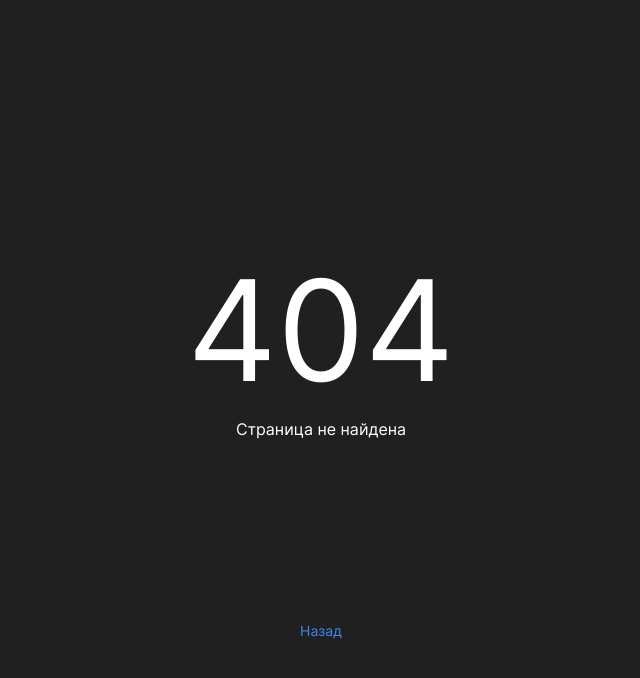
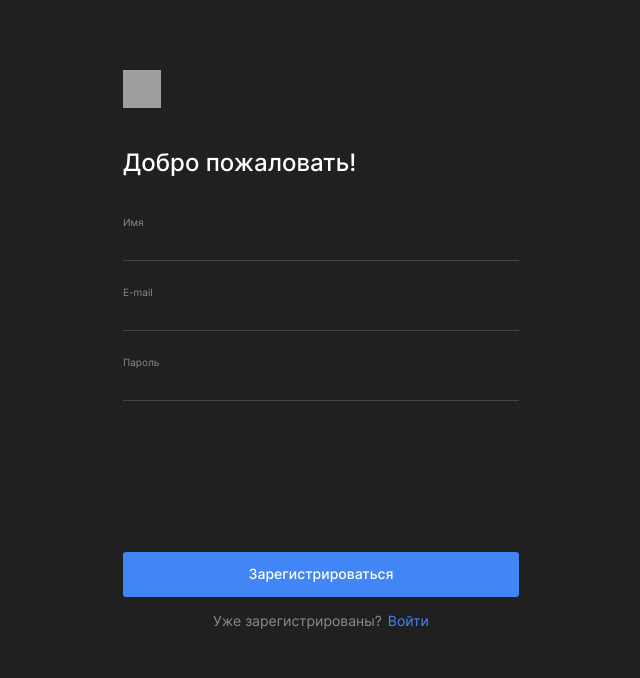
Before and after one commit to x-borz/movies-explorer-frontend, a React (Create React App) app: page / in a window 1280 px wide. Before the commit this address had no page. Shown: the top 678 px of the page, without its empty margins (319-959 px from the left). Built offline with nearby package versions, Linux system fonts and the light colour scheme; grey boxes are pictures that could not be loaded.

Commit message:
feat. Добавить компонент Register, Login

```diff
--- a/src/components/App/App.js
+++ b/src/components/App/App.js
@@ -4,6 +4,9 @@ import Footer from "../Footer/Footer";
 import Movies from "../Movies/Movies";
 import SavedMovies from "../SavedMovies/SavedMovies";
 import NotFound from "../NotFound/NotFound";
+import Auth from "../Auth/Auth";
+import Register from "../Register/Register";
+import Login from "../Login/Login";
 
 function App() {
   return (
@@ -12,7 +15,9 @@ function App() {
       {/*<Movies/>*/}
       {/*<SavedMovies/>*/}
       {/*<Footer/>*/}
-      <NotFound/>
+      {/*<NotFound/>*/}
+      <Register/>
+      {/*<Login/>*/}
     </div>
   );
 }
--- /dev/null
+++ b/src/components/Auth/Auth.css
@@ -0,0 +1,116 @@
+.auth {
+  display: flex;
+  flex-direction: column;
+  width: 396px;
+}
+
+.auth__logo {
+  margin-top: 70px;
+}
+
+.auth__title {
+  margin: 40px 0 0 0;
+  padding: 0;
+  font-style: normal;
+  font-weight: 500;
+  font-size: 24px;
+  line-height: 29px;
+  color: #fff;
+}
+
+.auth__form {
+  margin-top: 32px;
+  display: flex;
+  flex-direction: column;
+}
+
+.auth__label {
+  margin-top: 7px;
+  font-style: normal;
+  font-weight: 400;
+  font-size: 10px;
+  line-height: 1.2;
+  color: #8b8b8b;
+}
+
+.auth__input {
+  margin-top: 5px;
+  padding: 0 0 10px 0;
+  border: none;
+  border-bottom: #424242 1px solid;
+  background-color: transparent;
+  outline: none;
+  font-style: normal;
+  font-weight: 400;
+  font-size: 14px;
+  line-height: 1.21;
+  color: #fff;
+}
+
+.auth__input_type_error {
+  color: #ee3465;
+}
+
+.auth__input:focus {
+  border-bottom-color: #4285f4;
+}
+
+.auth__error {
+  margin-top: 6px;
+  height: 12px;
+  font-style: normal;
+  font-weight: 400;
+  font-size: 10px;
+  line-height: 1.2;
+  color: #ee3465;
+}
+
+.auth__submit_btn {
+  margin-top: 133px;
+  height: 45px;
+  background: #4285f4;
+  border-radius: 3px;
+  font-style: normal;
+  font-weight: 500;
+  font-size: 14px;
+  line-height: 1.21;
+  color: #fff;
+  border: none;
+  transition: opacity .3s linear;
+}
+
+.auth__submit_btn_place_login {
+  margin-top: 203px;
+}
+
+.auth__submit_btn:hover {
+  cursor: pointer;
+  opacity: .7;
+}
+
+.auth__wrapper {
+  margin-top: 16px;
+  display: flex;
+  justify-content: center;
+}
+
+.auth__answer {
+  margin: 0;
+  padding: 0;
+  font-style: normal;
+  font-weight: 400;
+  font-size: 14px;
+  line-height: 1.21;
+  text-align: center;
+  color: #8b8b8b;
+}
+
+.auth__link {
+  margin-left: 6px;
+  font-style: normal;
+  font-weight: 400;
+  font-size: 14px;
+  line-height: 1.21;
+  color: #4285f4;
+  text-decoration: none;
+}
--- /dev/null
+++ b/src/components/Auth/Auth.js
@@ -0,0 +1,52 @@
+import './Auth.css';
+import Logo from "../Logo/Logo";
+
+function Auth({isRegister}) {
+  const params = isRegister ?
+    {
+      title: 'Добро пожаловать!',
+      buttonName: 'Зарегистрироваться',
+      linkUrl: '#',
+      linkName: 'Войти',
+      answer: 'Уже зарегистрированы?'
+    } :
+    {
+      title: 'Рады видеть!',
+      buttonName: 'Войти',
+      linkUrl: '#',
+      linkName: 'Регистрация',
+      answer: 'Ещё не зарегистрированы?'
+    }
+
+  return (
+    <section className='auth page__section'>
+      <Logo modifier={'auth__logo'}/>
+      <h1 className='auth__title'>{params.title}</h1>
+      <form className='auth__form'>
+        {
+          isRegister &&
+          <>
+            <label className='auth__label'>Имя</label>
+            <input className='auth__input' type='text'/>
+            <span className='auth__error'></span>
+          </>
+        }
+        <label className='auth__label'>E-mail</label>
+        <input className='auth__input' type='text'/>
+        <span className='auth__error'></span>
+
+        <label className='auth__label'>Пароль</label>
+        <input className='auth__input' type='password'/>
+        <span className='auth__error'></span>
+
+        <button className={`auth__submit_btn ${!isRegister ? 'auth__submit_btn_place_login' : ''}`} type='submit'>{params.buttonName}</button>
+      </form>
+      <div className='auth__wrapper'>
+        <p className='auth__answer'>{params.answer}</p>
+        <a className='auth__link' href={params.linkUrl}>{params.linkName}</a>
+      </div>
+    </section>
+  );
+}
+
+export default Auth;
--- /dev/null
+++ b/src/components/Login/Login.js
@@ -0,0 +1,9 @@
+import Auth from "../Auth/Auth";
+
+function Login(props) {
+  return (
+    <Auth isRegister={false}/>
+  );
+}
+
+export default Login;
--- /dev/null
+++ b/src/components/Logo/Logo.css
@@ -0,0 +1,7 @@
+.logo {
+  width: 38px;
+  height: 38px;
+  background-image: url("../../images/logo.svg");
+  background-repeat: no-repeat;
+  background-position: center;
+}
--- /dev/null
+++ b/src/components/Logo/Logo.js
@@ -0,0 +1,9 @@
+import './Logo.css';
+
+function Logo({modifier}) {
+  return (
+    <a className={`logo ${modifier ? modifier : ''}`} href="#"></a>
+  );
+}
+
+export default Logo;
--- /dev/null
+++ b/src/components/Register/Register.js
@@ -0,0 +1,9 @@
+import Auth from "../Auth/Auth";
+
+function Register(props) {
+  return (
+    <Auth isRegister={true}/>
+  );
+}
+
+export default Register;
```
